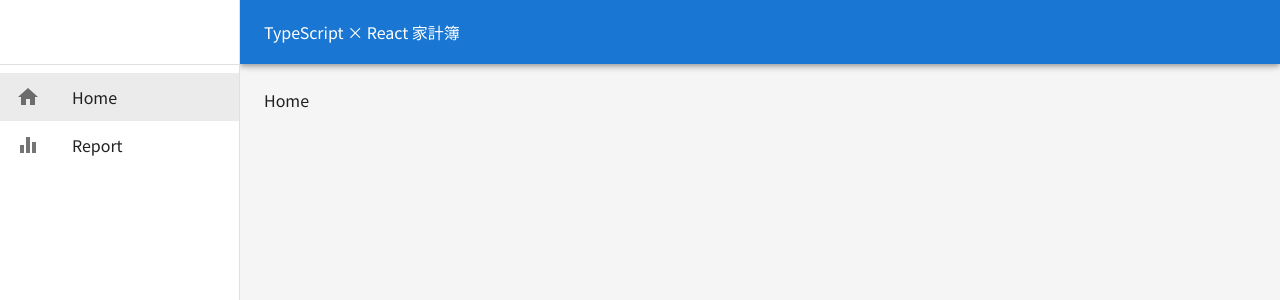
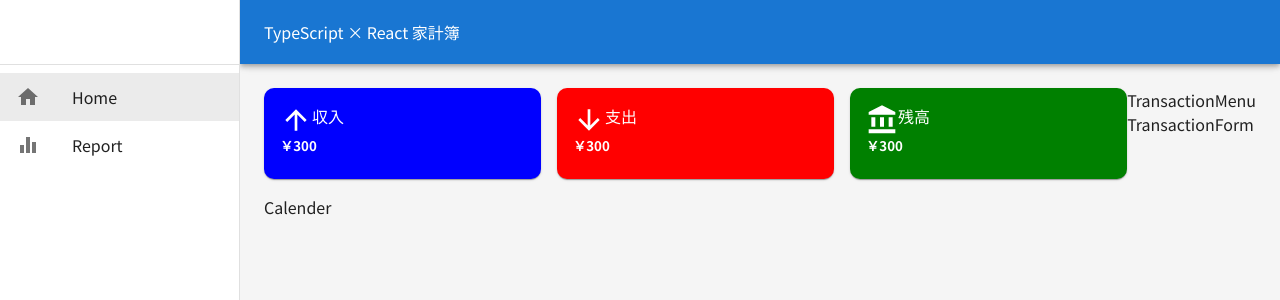
Before and after one commit to Yuto299/Household-app, a React (Create React App) app: page / in a window 1280 px wide. Shown: the top 300 px of the page. Built offline with nearby package versions, Linux system fonts and the light colour scheme.

Commit message:
third commit

```diff
--- /dev/null
+++ b/src/components/layout/common/Layout/Calender.tsx
@@ -0,0 +1,7 @@
+import React from 'react';
+
+const Calender = () => {
+  return <div>Calender</div>;
+};
+
+export default Calender;
--- a/src/components/layout/common/Layout/Layout/AppLayout.tsx
+++ b/src/components/layout/common/Layout/Layout/AppLayout.tsx
@@ -36,8 +36,8 @@
       <AppBar
         position='fixed'
         sx={{
-          width: { sm: `calc(100% - ${drawerWidth}px)` },
-          ml: { sm: `${drawerWidth}px` },
+          width: { md: `calc(100% - ${drawerWidth}px)` },
+          ml: { md: `${drawerWidth}px` },
         }}
       >
         <Toolbar>
@@ -46,7 +46,7 @@
             aria-label='open drawer'
             edge='start'
             onClick={handleDrawerToggle}
-            sx={{ mr: 2, display: { sm: 'none' } }}
+            sx={{ mr: 2, display: { md: 'none' } }}
           >
             <MenuIcon />
           </IconButton>
@@ -62,7 +62,7 @@
         handleDrawerTransitionEnd={handleDrawerTransitionEnd}
       />
       {/* メインコンテンツ */}
-      <Box component='main' sx={{ flexGrow: 1, p: 3, width: { sm: `calc(100% - ${drawerWidth}px)` } }}>
+      <Box component='main' sx={{ flexGrow: 1, p: 3, width: { md: `calc(100% - ${drawerWidth}px)` } }}>
         <Toolbar />
         <Outlet />
       </Box>
--- /dev/null
+++ b/src/components/layout/common/Layout/MonthlySummary.tsx
@@ -0,0 +1,70 @@
+import { Card, CardContent, Grid, Stack, Typography } from '@mui/material';
+import ArrowUpwardIcon from '@mui/icons-material/ArrowUpward';
+import ArrowDownwardIcon from '@mui/icons-material/ArrowDownward';
+import AccountBalanceIcon from '@mui/icons-material/AccountBalance';
+
+const MonthlySummary = () => {
+  return (
+    <Grid container spacing={{ xs: 1, sm: 2 }} mb={2}>
+      {/* 収入 */}
+      <Grid item xs={4} display={'flex'} flexDirection={'column'}>
+        <Card sx={{ bgcolor: 'blue', color: 'white', borderRadius: '10px', flexGrow: 1 }}>
+          <CardContent sx={{ padding: { xs: 1, sm: 2 } }}>
+            <Stack direction={'row'}>
+              <ArrowUpwardIcon sx={{ fontSize: '2rem' }} />
+              <Typography>収入</Typography>
+            </Stack>
+            <Typography
+              textAlign={'right'}
+              variant='h5'
+              fontWeight={'fontWeightBold'}
+              sx={{ wordBreak: 'break-word', fontSize: { xs: '.8rem', sm: '1rem', md: '1.2rem' } }}
+            >
+              ￥300
+            </Typography>
+          </CardContent>
+        </Card>
+      </Grid>
+      {/* 支出 */}
+      <Grid item xs={4} display={'flex'} flexDirection={'column'}>
+        <Card sx={{ bgcolor: 'red', color: 'white', borderRadius: '10px', flexGrow: 1 }}>
+          <CardContent sx={{ padding: { xs: 1, sm: 2 } }}>
+            <Stack direction={'row'}>
+              <ArrowDownwardIcon sx={{ fontSize: '2rem' }} />
+              <Typography>支出</Typography>
+            </Stack>
+            <Typography
+              textAlign={'right'}
+              variant='h5'
+              fontWeight={'fontWeightBold'}
+              sx={{ wordBreak: 'break-word', fontSize: { xs: '.8rem', sm: '1rem', md: '1.2rem' } }}
+            >
+              ￥300
+            </Typography>
+          </CardContent>
+        </Card>
+      </Grid>
+      {/* 残高 */}
+      <Grid item xs={4} display={'flex'} flexDirection={'column'}>
+        <Card sx={{ bgcolor: 'green', color: 'white', borderRadius: '10px', flexGrow: 1 }}>
+          <CardContent sx={{ padding: { xs: 1, sm: 2 } }}>
+            <Stack direction={'row'}>
+              <AccountBalanceIcon sx={{ fontSize: '2rem' }} />
+              <Typography>残高</Typography>
+            </Stack>
+            <Typography
+              textAlign={'right'}
+              variant='h5'
+              fontWeight={'fontWeightBold'}
+              sx={{ wordBreak: 'break-word', fontSize: { xs: '.8rem', sm: '1rem', md: '1.2rem' } }}
+            >
+              ￥300
+            </Typography>
+          </CardContent>
+        </Card>
+      </Grid>
+    </Grid>
+  );
+};
+
+export default MonthlySummary;
--- /dev/null
+++ b/src/components/layout/common/Layout/TransactionForm.tsx
@@ -0,0 +1,7 @@
+import React from 'react';
+
+const TransactionForm = () => {
+  return <div>TransactionForm</div>;
+};
+
+export default TransactionForm;
--- /dev/null
+++ b/src/components/layout/common/Layout/TransactionMenu.tsx
@@ -0,0 +1,7 @@
+import React from 'react';
+
+const TransactionMenu = () => {
+  return <div>TransactionMenu</div>;
+};
+
+export default TransactionMenu;
--- a/src/components/layout/common/Layout/common/Sidebar.tsx
+++ b/src/components/layout/common/Layout/common/Sidebar.tsx
@@ -76,7 +76,7 @@
   );
 
   return (
-    <Box component='nav' sx={{ width: { sm: drawerWidth }, flexShrink: { sm: 0 } }} aria-label='mailbox folders'>
+    <Box component='nav' sx={{ width: { md: drawerWidth }, flexShrink: { md: 0 } }} aria-label='mailbox folders'>
       {/* モバイル用 */}
       <Drawer
         variant='temporary'
@@ -87,17 +87,18 @@
           keepMounted: true, // Better open performance on mobile.
         }}
         sx={{
-          display: { xs: 'block', sm: 'none' },
+          display: { xs: 'block', md: 'none' },
           '& .MuiDrawer-paper': { boxSizing: 'border-box', width: drawerWidth },
         }}
       >
         {drawer}
       </Drawer>
+
       {/* PC用 */}
       <Drawer
         variant='permanent'
         sx={{
-          display: { xs: 'none', sm: 'block' },
+          display: { xs: 'none', md: 'block' },
           '& .MuiDrawer-paper': { boxSizing: 'border-box', width: drawerWidth },
         }}
         open
--- a/src/pages/Home.tsx
+++ b/src/pages/Home.tsx
@@ -1,7 +1,25 @@
-import React from 'react';
+import { Box } from '@mui/material';
+import MonthlySummary from '../components/layout/common/Layout/MonthlySummary';
+import Calender from '../components/layout/common/Layout/Calender';
+import TransactionMenu from '../components/layout/common/Layout/TransactionMenu';
+import TransactionForm from '../components/layout/common/Layout/TransactionForm';
 
 const Home = () => {
-  return <div>Home</div>;
+  return (
+    <Box sx={{ display: 'flex' }}>
+      {/* 左側コンテンツ */}
+      <Box sx={{ flexGrow: 1 }}>
+        <MonthlySummary />
+        <Calender />
+      </Box>
+
+      {/* 右側コンテンツ */}
+      <Box>
+        <TransactionMenu />
+        <TransactionForm />
+      </Box>
+    </Box>
+  );
 };
 
 export default Home;
```
